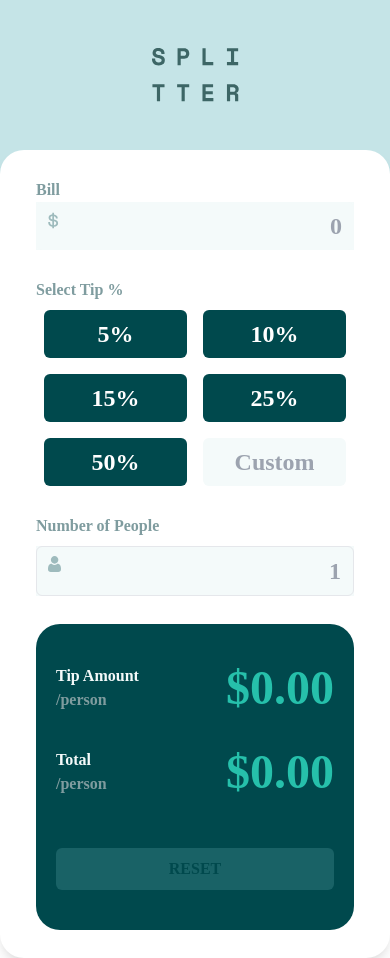
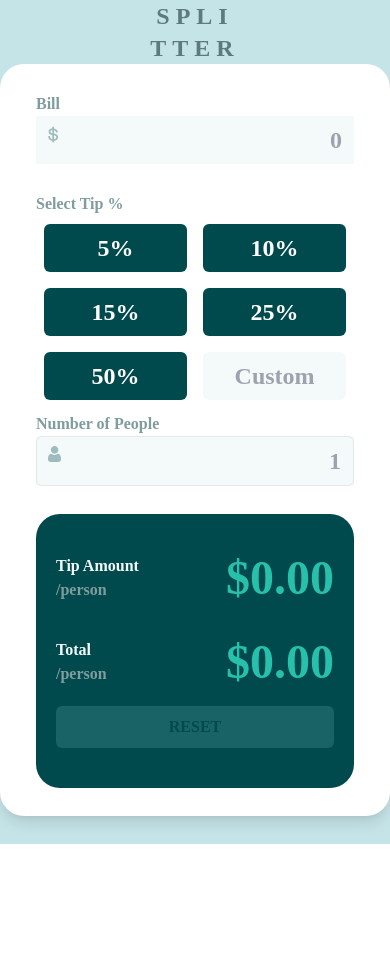
Before and after one commit to Edwardb11/Tip-calculator-app, a React (Create React App) app: page / in a window 390 px wide. After the commit the page ends 844 px from the top, so only its background shows below. Built offline with nearby package versions, Linux system fonts and the light colour scheme.

Commit message:
Fix margin and padding for not scroll in screen Iphone x Changes to be committed: 	modified:   src/componets/box/Box.js 	modified:   src/componets/button/Button.js 	modified:   tailwind.config.js Author     @Edwardb11

```diff
--- a/src/componets/box/Box.js
+++ b/src/componets/box/Box.js
@@ -19,10 +19,12 @@ export default function Box() {
   };
 
   return (
-    //   sm:max-w-full md:max-w-full  lg:max-w-full xl:max-w-1/2 2xl:max-w-1/2
     <div className="h-screen bg-cyan-light_gray_f  ">
-      <header className="w-full py-12">
-        <Logo className="mx-auto" />
+      <header className="mx-auto py-12 2xl:py-12 xl:py-12 lg:py-12 md:py-5 sm:py-0">
+        <h1 class="text-cyan-title mx-auto font-semibold  text-center  text-2xl tracking-widest uppercase">
+          spli <br />
+          tter
+        </h1>
       </header>
       <main>
         <div className=" flex justify-center font-black">
@@ -49,10 +51,10 @@ export default function Box() {
                   placeholder="0"
                 />
               </div>
-              <span className="block text-cyan-dark_gray font-semibold ">
+              <span className="block text-cyan-dark_gray font-semibold mb-2 sm:mb-0">
                 Select Tip %
               </span>
-              <div className="flex flex-wrap flex-auto mb-5  sm:-mx-5  md:-mx-1  md:justify-start sm:justify-center ">
+              <div className="flex flex-wrap flex-auto mb-5  sm:-mx-5 sm:mb-1 -mx-1  md:justify-start sm:justify-center ">
                 <Button onClik={() => setTip(5)} newContent={5}></Button>
                 <Button onClik={() => setTip(10)} newContent={10}></Button>
                 <Button onClik={() => setTip(15)} newContent={15}></Button>
@@ -72,7 +74,7 @@ export default function Box() {
               </div>
               <label
                 for="people"
-                className="block text-cyan-dark_gray font-semibold mb-2"
+                className="block text-cyan-dark_gray font-semibold"
               >
                 Number of People
               </label>
@@ -114,10 +116,10 @@ export default function Box() {
                   </div>
                 </div>
               </div>
-              <div className="mt-12 pt-4  2xl:mt-12 xl:mt-12  lg:mt-12 md:mt-0 sm:mt-0">
+              <div className="mt-12 pt-4 2xl:mt-12 xl:mt-12  lg:mt-12 md:mt-0 sm:-mt-8">
                 <button
                   onClick={() => reset()}
-                  className="bg-cyan-dark_btn    w-full  mt-8 md:mt-0 py-2 px-4  border border-transparent rounded-md font-semibold text-cyan-dark  hover:text-cyan-dark hover:bg-cyan-light_gray_f  uppercase"
+                  className="bg-cyan-dark_btn    w-full  mt-12 md:mt-0 py-2 px-4  border border-transparent rounded-md font-semibold text-cyan-dark  hover:text-cyan-dark hover:bg-cyan-light_gray_f  uppercase"
                 >
                   reset
                 </button>
--- a/tailwind.config.js
+++ b/tailwind.config.js
@@ -2,6 +2,13 @@ module.exports = {
   purge: ["./src/**/*.{js,jsx,ts,tsx}", "./public/index.html"],
   darkMode: false, // or 'media' or 'class'
   theme: {
+    letterSpacing: {
+      tightest: "-.075em",
+      tighter: "-.05em",
+      normal: "0",
+      wider: ".05em",
+      widest: ".25em",
+    },
     screens: {
       "2xl": { max: "1535px" },
       // => @media (max-width: 1535px) { ... }
@@ -41,11 +48,12 @@ module.exports = {
           dark_gray: "hsl(184, 14%, 56%)",
           light_gray: "hsl(189, 41%, 97%)",
           light_gray_f: "hsl(185, 41%, 84%)",
-
+          title: "hsl(186, 14%, 43%)",
         },
       },
     },
   },
+
   variants: {
     extend: {},
   },
```
Also changed, not shown: src/componets/button/Button.js (+9 -9 lines).
